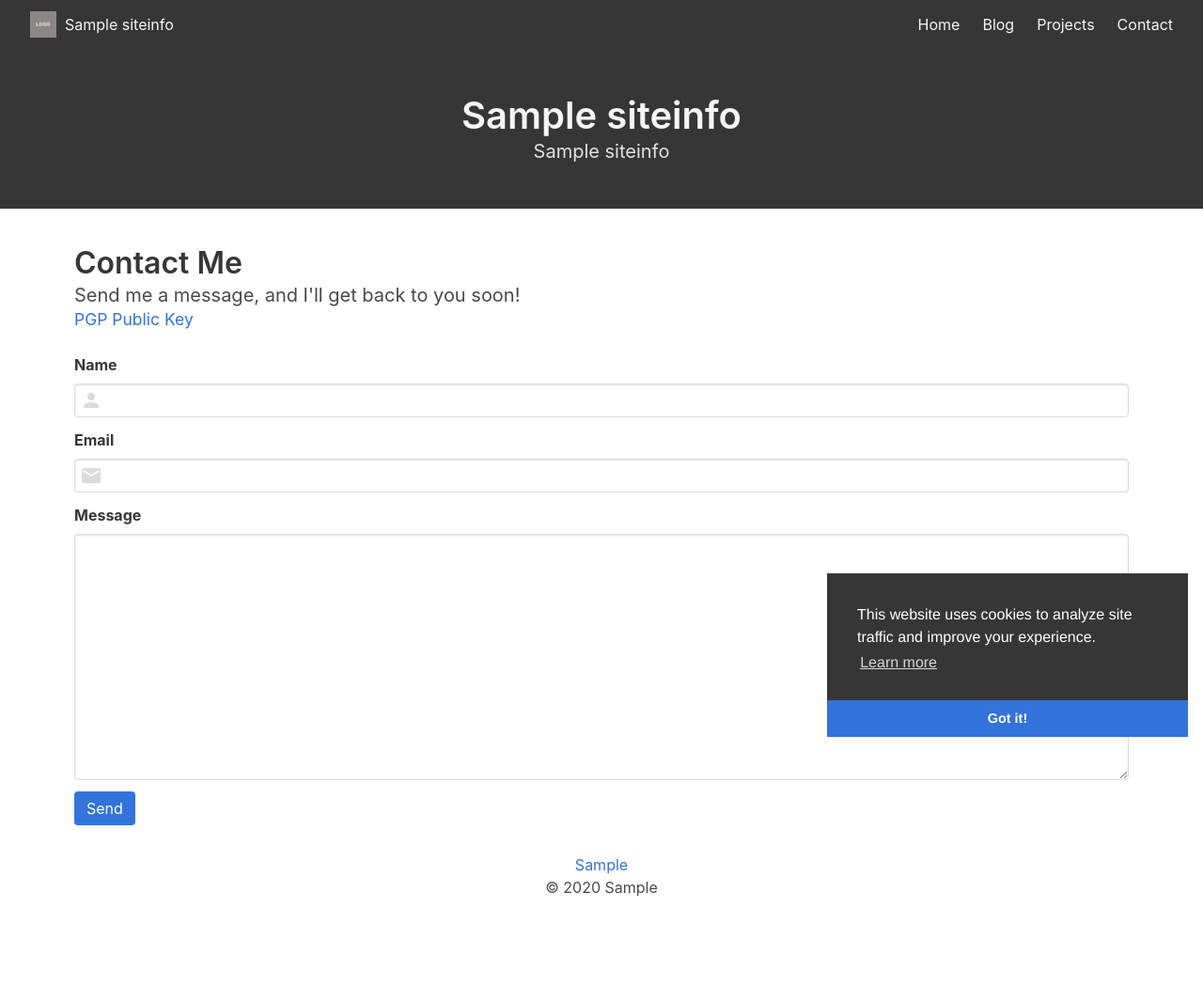
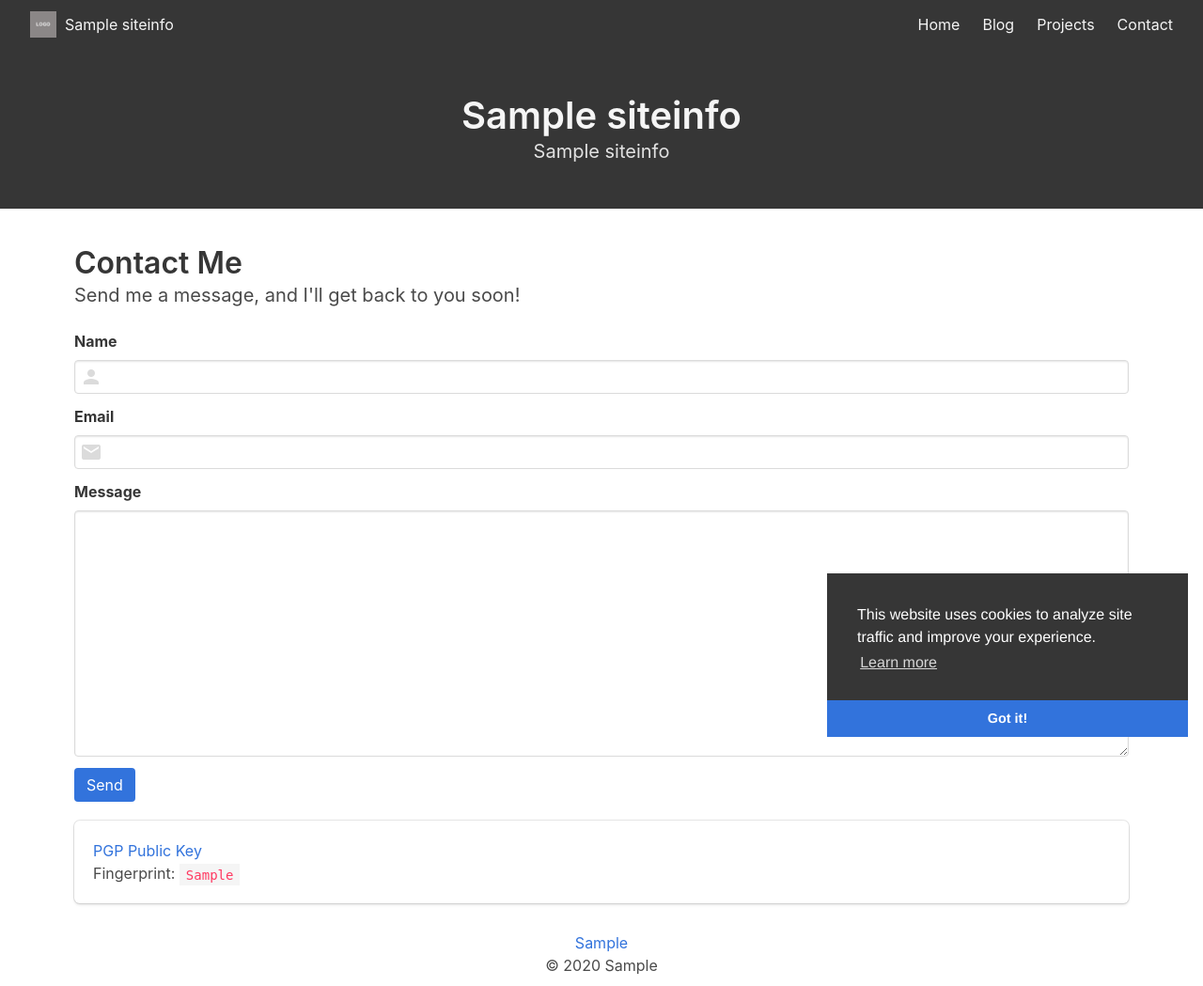
Before and after one commit to chrisx8/simple-personal-site, a Django app: page /contact/ in a window 1280 px wide. Shown: the whole page at 94% size. Before the commit the page ends 954 px from the top, so only its background shows below. Run offline with Django 3.2, Linux system fonts and the light colour scheme; tables that the repository leaves empty hold one stand-in row (values such as "Sample post"); parts of the project's set-up code (start-up, migrations or seed data) failed here and were passed over.

Commit message:
update gpg

```diff
--- a/contact/admin.py
+++ b/contact/admin.py
@@ -7,7 +7,7 @@ from .models import ContactConfig, Message
 class ContactConfigAdmin(SingletonModelAdmin):
     fieldsets = (
         ('Email Config', {'fields': ['site_owner_email', 'from_name', 'from_email', 'subject']}),
-        ('PGP Public Key', {'fields': ['pgp_pubkey']})
+        ('PGP Public Key', {'fields': ['pgp_fingerprint', 'pgp_url']})
     )
 
 
--- a/contact/models.py
+++ b/contact/models.py
@@ -10,7 +10,8 @@ class ContactConfig(models.Model):
                                    help_text='Leaving blank disables emails to message sender')
     subject = models.CharField(max_length=250, blank=True, verbose_name='Subject of outgoing emails',
                                help_text='Leaving blank disables emails to message sender')
-    pgp_pubkey = models.TextField(blank=True, verbose_name='PGP Public key', help_text='Paste your PGP public key here')
+    pgp_fingerprint = models.CharField(max_length=50, blank=True, verbose_name='Public key fingerprint')
+    pgp_url = models.URLField(blank=True, verbose_name='Public key URL')
 
     class Meta:
         verbose_name = '# Contact Config #'
--- a/contact/templates/contact.html
+++ b/contact/templates/contact.html
@@ -5,7 +5,7 @@
 <link href="https://fonts.googleapis.com/icon?family=Material+Icons" rel="stylesheet">
 <div class="container side-padding">
 <h1 class="title">Contact Me</h1>
-<p class="subtitle">Send me a message, and I'll get back to you soon! {% if has_pgp %}<br><small><a href="{% url 'pgp_pubkey' %}">PGP Public Key</a></small>{% endif %}</p>
+<p class="subtitle">Send me a message, and I'll get back to you soon!</p>
 <form method="POST">
 {% csrf_token %}
 <div class="field">
@@ -37,5 +37,12 @@
 <div class="control"><button class="button is-link" type="submit">Send</button></div>
 </div>
 </form>
+{% if pgp_fingerprint and pgp_url %}
+<div class="space-20"></div>
+<div class="box">
+<a href="{{ pgp_url }}">PGP Public Key</a><br>
+Fingerprint: <code>{{ pgp_fingerprint }}</code>
+</div>
+{% endif %}
 </div>
 {% endblock %}
--- a/contact/urls.py
+++ b/contact/urls.py
@@ -18,6 +18,5 @@ from . import views
 
 urlpatterns = [
     path('', views.message, name='contact'),
-    path('pgpkey/', views.show_pgp_pubkey, name='pgp_pubkey'),
     path('success/', views.message_success, name='message_success'),
 ]
--- a/contact/views.py
+++ b/contact/views.py
@@ -13,10 +13,12 @@ def message(request):
     try:
         contact_config = ContactConfig.objects.get()
         from_addr = f'{contact_config.from_name} <{contact_config.from_email}>'
-        has_pgp_pubkey = bool(contact_config.pgp_pubkey)
+        pgp_fingerprint = contact_config.pgp_fingerprint
+        pgp_url = contact_config.pgp_url
     except ContactConfig.DoesNotExist:
         contact_config = None
-        has_pgp_pubkey = False
+        pgp_fingerprint = None
+        pgp_url = None
 
     # check if configs for sending emails exist
     def can_email():
@@ -69,26 +71,18 @@ def message(request):
             email_sender()
             email_site_owner(form_data['email'])
             return HttpResponseRedirect(reverse('message_success'))
-        else:
-            context = {'form': form, 'has_pgp': has_pgp_pubkey}
-            return render(request, 'contact.html', context=context)
     else:
-        context = {'form': ContactForm(), 'has_pgp': has_pgp_pubkey}
-        return render(request, 'contact.html', context=context)
+        form = ContactForm()
+
+    # render form
+    context = {
+        'form': form,
+        'pgp_fingerprint': pgp_fingerprint,
+        'pgp_url': pgp_url
+    }
+    return render(request, 'contact.html', context=context)
 
 
 # thank-you page
 def message_success(request):
     return render(request, 'message_success.html')
-
-
-# pgp pubkey
-def show_pgp_pubkey(request):
-    # check if key exists
-    try:
-        contact_config = ContactConfig.objects.get()
-        pgp_pubkey = str(contact_config.pgp_pubkey)
-        assert len(pgp_pubkey) > 0
-        return HttpResponse(pgp_pubkey, content_type='text/plain')
-    except (AssertionError, ContactConfig.DoesNotExist):
-        raise Http404
```
Also changed, not shown: contact/migrations/0002_auto_20200204_1639.py (added).
